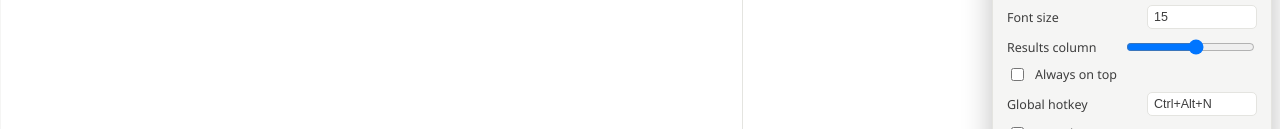
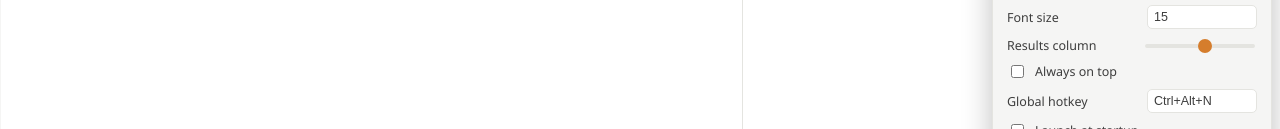
Before and after one commit to Horizontal42/summarum, a website built with Vite: page index.html in a window 1280 px wide. Both pictures are taken after a click on the button "Settings". Shown: the part 222-351 px from the top of the page. Built offline with nearby package versions, Linux system fonts and the light colour scheme; no server answers.

Commit message:
design: style the results-width slider to match the theme
It was still the bare OS-native slider — flat gray track everywhere
else in Settings is themed. Now a thin themed track with an accent
thumb that grows slightly while dragging.

```diff
--- a/src/ui/app.css
+++ b/src/ui/app.css
@@ -470,6 +470,29 @@ body {
   font-size: 12.5px;
   width: 110px;
 }
+#settings-panel input[type="range"] {
+  -webkit-appearance: none;
+  appearance: none;
+  width: 110px;
+  height: 4px;
+  border-radius: 2px;
+  background: var(--border);
+  cursor: pointer;
+}
+#settings-panel input[type="range"]::-webkit-slider-thumb {
+  -webkit-appearance: none;
+  appearance: none;
+  width: 14px;
+  height: 14px;
+  border-radius: 50%;
+  background: var(--accent);
+  cursor: grab;
+  transition: transform 0.1s ease;
+}
+#settings-panel input[type="range"]:active::-webkit-slider-thumb {
+  cursor: grabbing;
+  transform: scale(1.15);
+}
 .path-btn {
   background: var(--bg);
   color: var(--fg);
```
